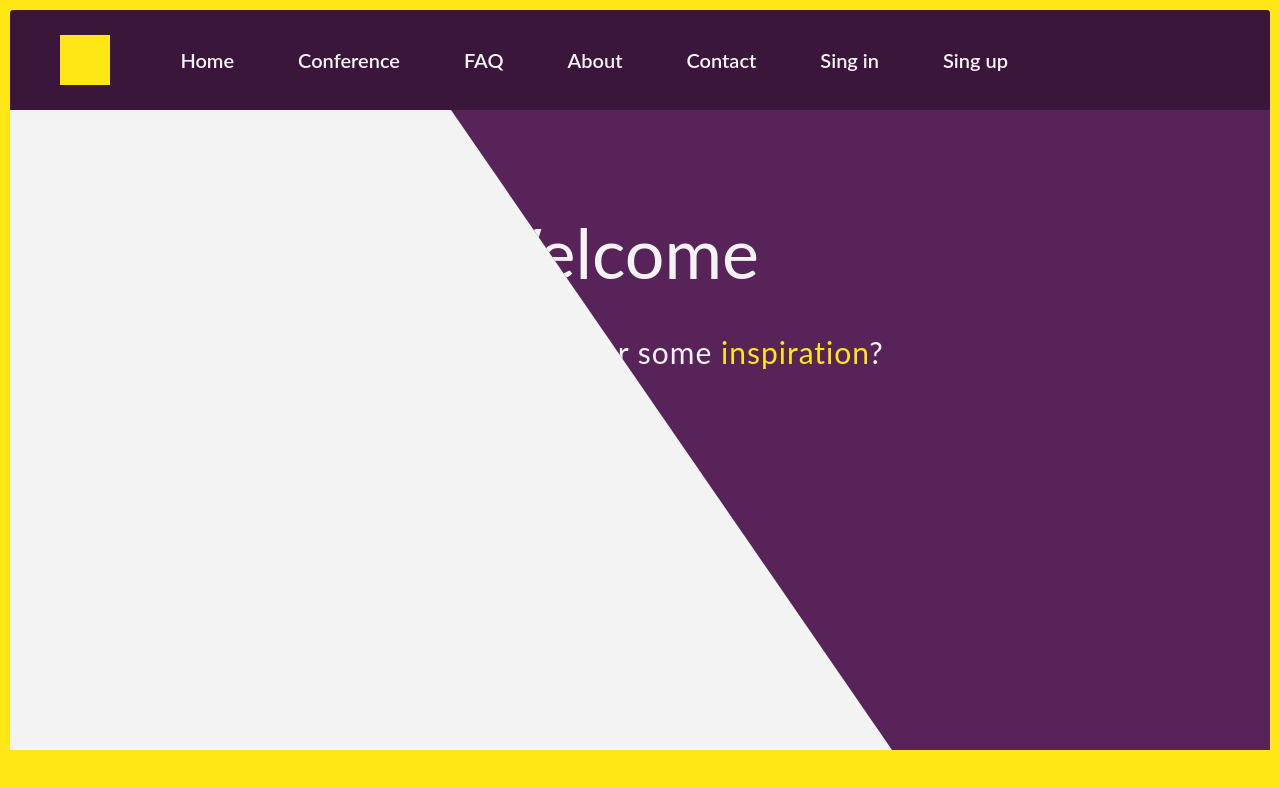
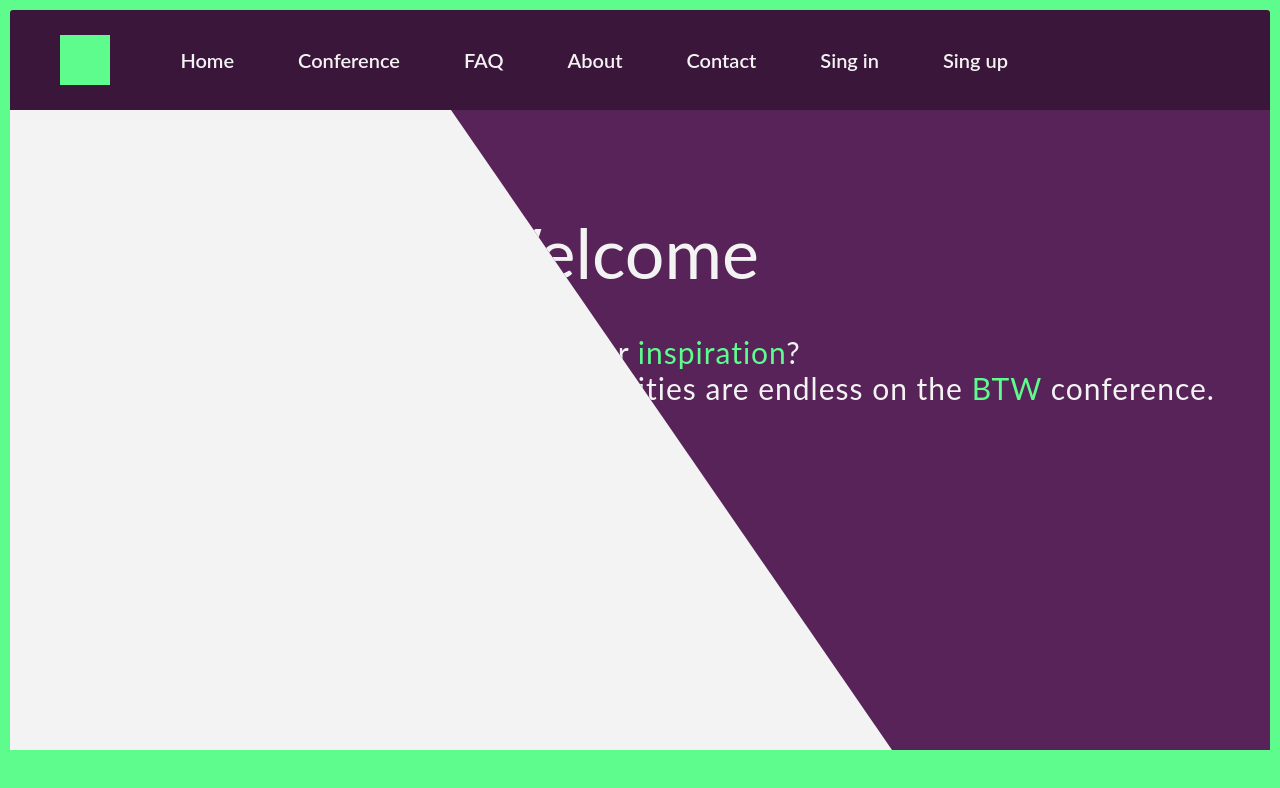
Before and after one commit to DownTown44/conference-uni, a React (Create React App) app: page / in a window 1280 px wide. Shown: the top 788 px of the page. Built offline with nearby package versions, Linux system fonts and the light colour scheme; the HTML template or start-up script is replaced by a standard one.

Commit message:
Some small esthetic changes

```diff
--- a/public/index.html
+++ b/public/index.html
@@ -24,7 +24,7 @@
       work correctly both with client-side routing and a non-root public URL.
       Learn how to configure a non-root public URL by running `npm run build`.
     -->
-    <title>React App</title>
+    <title>BTW Conference</title>
 
     <link rel="preconnect" href="https://fonts.gstatic.com">
     <link href="https://fonts.googleapis.com/css2?family=Montserrat:wght@300;400;500;600&display=swap" rel="stylesheet">
--- a/src/containers/HomePage.js
+++ b/src/containers/HomePage.js
@@ -1,14 +1,17 @@
 import React from 'react';
 
-import Toolbar from '../components/Navigation/Toolbar';
+const HomePage = () => {
 
-const HomePage = () => {
+
+
   return (
     <div className="homePage">
       <section className="homePage__welcomeSection">
         <div className="homePage__greeting">
           <h1>Welcome</h1>
-          <h2>Looking for some <span>inspiration</span>?</h2>
+          {/* some inspiration, a prize, development, a community, an experience, innovation */}
+          <h2>Looking for <span>inspiration</span>?</h2>
+          <h2>The possibilities are endless on the <span>BTW</span> conference.</h2>
         </div>
       </section>
     </div>
--- a/src/css/style.css
+++ b/src/css/style.css
@@ -16,7 +16,7 @@ html {
 body {
   box-sizing: border-box;
   padding: 1rem;
-  background-color: #FEE715;
+  background-color: #5EFC8D;
   font-family: 'Lato', sans-serif; }
 
 .toolbar {
@@ -27,7 +27,7 @@ body {
   justify-content: center;
   align-items: center; }
   .toolbar__logo {
-    background-color: #FEE715;
+    background-color: #5EFC8D;
     height: 5rem;
     width: 5rem;
     margin-right: auto;
@@ -41,8 +41,8 @@ body {
     list-style: none;
     font-size: 2rem;
     font-weight: 600;
-    color: #f3f3f3;
     padding: 1rem;
+    border-radius: 3px;
     border: 2px solid transparent;
     height: 100%;
     display: flex;
@@ -52,9 +52,8 @@ body {
     .navigationItems__item:not(:first-child) {
       margin-left: 4rem; }
     .navigationItems__item:hover {
-      border: 2px solid #FEE715;
-      border-radius: 3px;
-      background-color: #FEE715;
+      border: 2px solid #5EFC8D;
+      background-color: #5EFC8D;
       transform: translateY(-3px); }
       .navigationItems__item:hover a {
         color: #3A173A; }
@@ -92,4 +91,4 @@ body {
       font-weight: 400;
       letter-spacing: 1px; }
       .homePage__greeting h2 span {
-        color: #FEE715; }
+        color: #5EFC8D; }
--- a/src/sass/layout/_toolbar.scss
+++ b/src/sass/layout/_toolbar.scss
@@ -28,8 +28,8 @@
     list-style: none;
     font-size: 2rem;
     font-weight: 600;
-    color: $color-white;
     padding: 1rem;
+    border-radius: 3px;
     border: 2px solid transparent;
 
     height: 100%;
@@ -44,7 +44,6 @@
 
     &:hover {
       border: 2px solid $color-secondary;
-      border-radius: 3px;
       background-color: $color-secondary;
       transform: translateY(-3px);
 
@@ -57,7 +56,7 @@
 
     a {
       text-decoration: none;
-      color: $color-white;
+      color: $color-white-text;
 
       cursor: pointer;
     }
--- a/src/sass/pages/_home.scss
+++ b/src/sass/pages/_home.scss
@@ -1,6 +1,6 @@
 // Contains the homepage elements, sections
 .homePage {
-  background-color: $color-white;
+  background-color: $color-white-background;
   font-size: 1.6rem;
 
   &__welcomeSection {
@@ -26,14 +26,14 @@
     margin-top: 100px;
 
     h1 {
-      color: $color-white;
+      color: $color-white-text;
       font-size: 7rem;
       font-weight: 400;
       margin-bottom: 4rem;
     }
 
     h2 {
-      color: $color-white;
+      color: $color-white-text;
       font-size: 3rem;
       font-weight: 400;
       letter-spacing: 1px;
```
Also changed, not shown: src/sass/base/_base.scss (+4 -3 lines).
